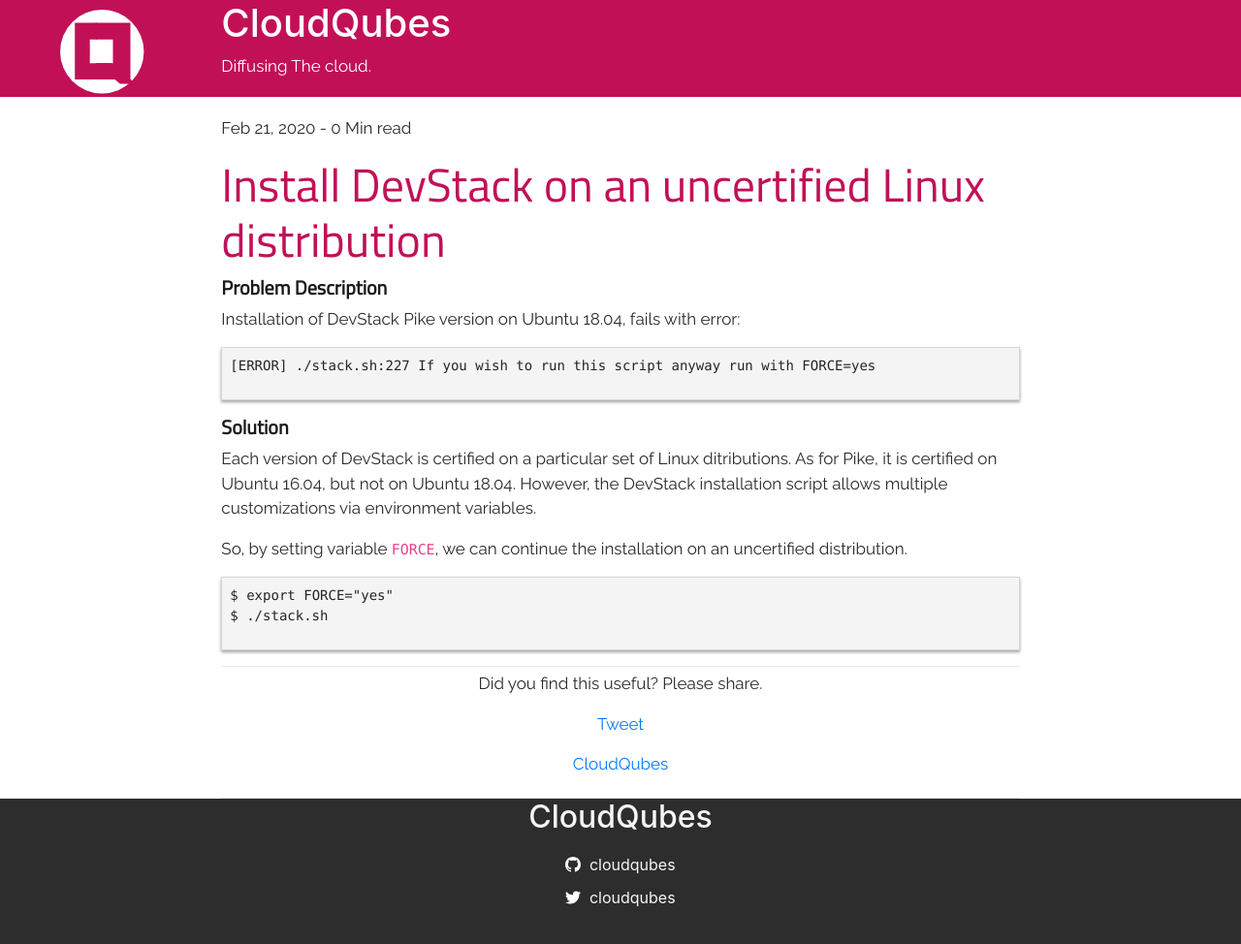
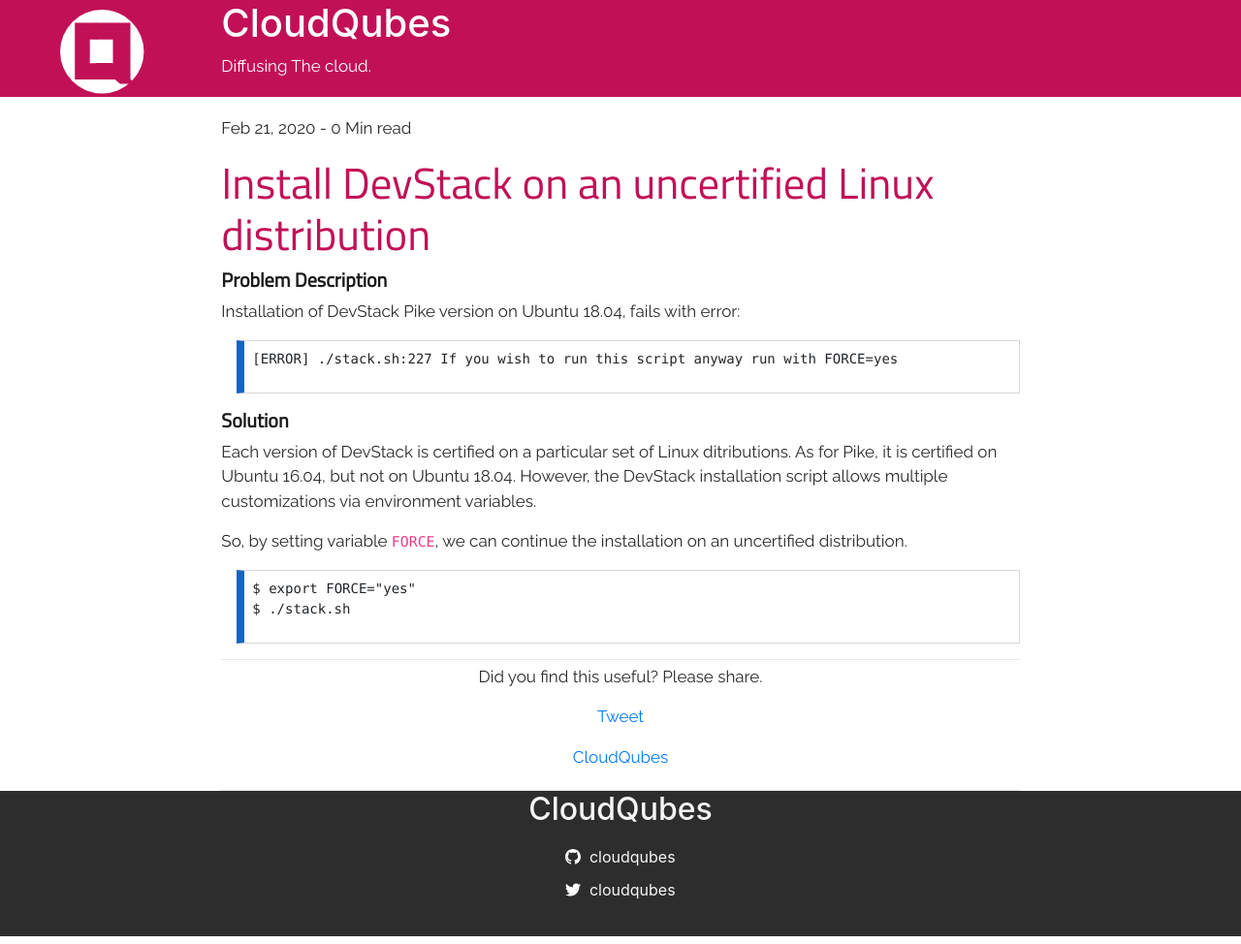
Before and after one commit to cloudqubes/cloudqubes.github.io, a Jekyll site: the page built from _posts/2020-02-21-qubefix-install-devstack-with-force.md, in a window 1280 px wide. Shown: the whole page at 97% size. Built offline with Jekyll 4.4.1, drawn with Linux system fonts in a browser that asks for light colours; comment, search, counter and statistics services are not loaded.

Commit message:
post revamp

```diff
--- a/_sass/_post.scss
+++ b/_sass/_post.scss
@@ -31,7 +31,7 @@
 h1.post-title{
     font-family: 'Titillium Web', sans-serif;
     color: $primary-color;
-    font-size: 3rem;
+    font-size: 2.8rem;
 }
 
 article.post{
@@ -91,18 +91,34 @@
 }
 
 figure.highlight{
-  background-color: #f4f4f4;
+  // background-color: #fafafa;
+  margin-left: 1rem;
   border: 1px solid #d7d7d7;
+  border-left: .5rem solid #1565c0;
   padding: .5rem;
-  box-shadow: 0 2px 3px rgba(0,0,0,0.16), 0 2px 3px rgba(0,0,0,0.23);
+  // overflow: hidden;
+  // box-shadow: 0 1px 1px rgba(0,0,0,0.16), 0 1px 1px rgba(0,0,0,0.23);
 }
 
 .header-highlight{
-  // display: block;
+  // font-family: 'Raleway', sans-serif;
+  font-family: 'Titillium Web', sans-serif;
+  color: #2a2a2a;
+  font-size: 1.6rem;
+  font-weight: 400;
+  // border-top: 1px solid #2a2a2a;
+  // border-bottom: 1px solid #2a2a2a;
+  padding: .8rem 2rem;
+}
+
+.inline-highlight{
   font-family: 'Raleway', sans-serif;
-  color: #2a2a2a;
-  font-size: 32px;
+  color: #1565c0;
+  font-size: 1.8rem;
   border-top: 1px solid #2a2a2a;
+  border-bottom: 1px solid #2a2a2a;
+  padding: .5rem 2rem;
+  margin-bottom: 1rem;
 }
 
 .tag-link{
```
Also changed, not shown: _posts/2022-10-31-sql-vs-nosql-how-to-choose-the-best-database.markdown (renamed from _posts/2022-10-31-sql-vs-nosql-when-to-use-and-what-is-the-best.markdown, +5 -4 lines).
